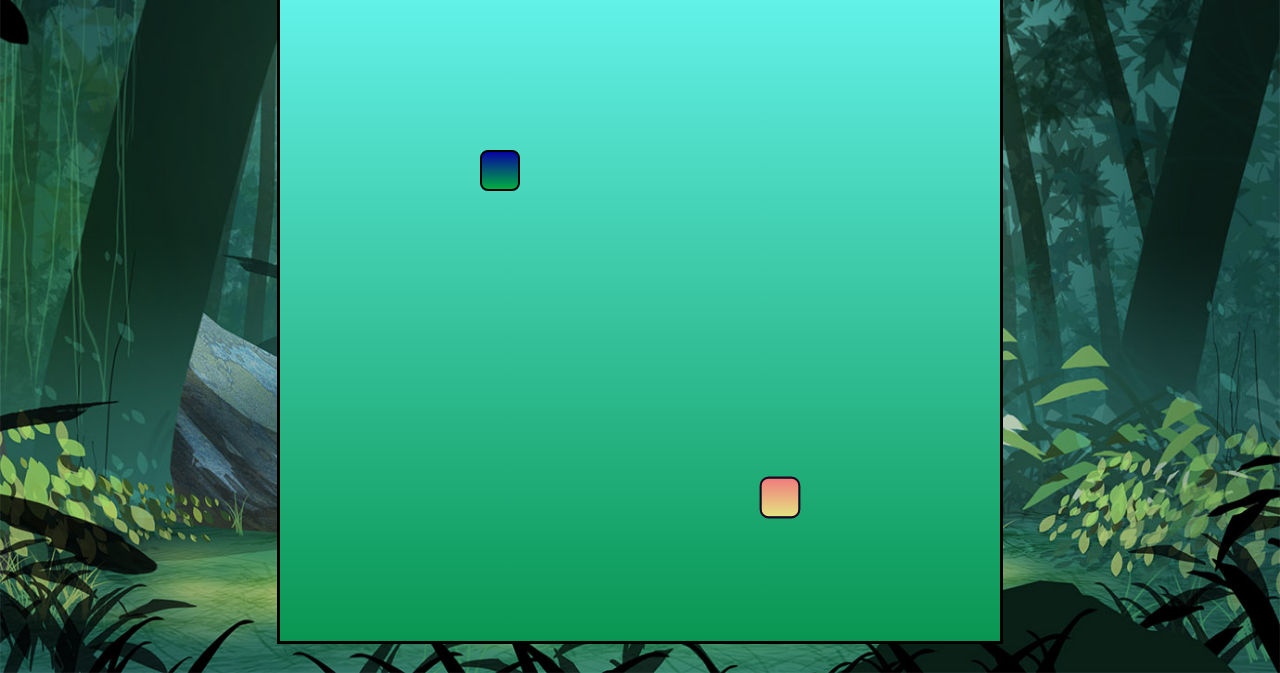
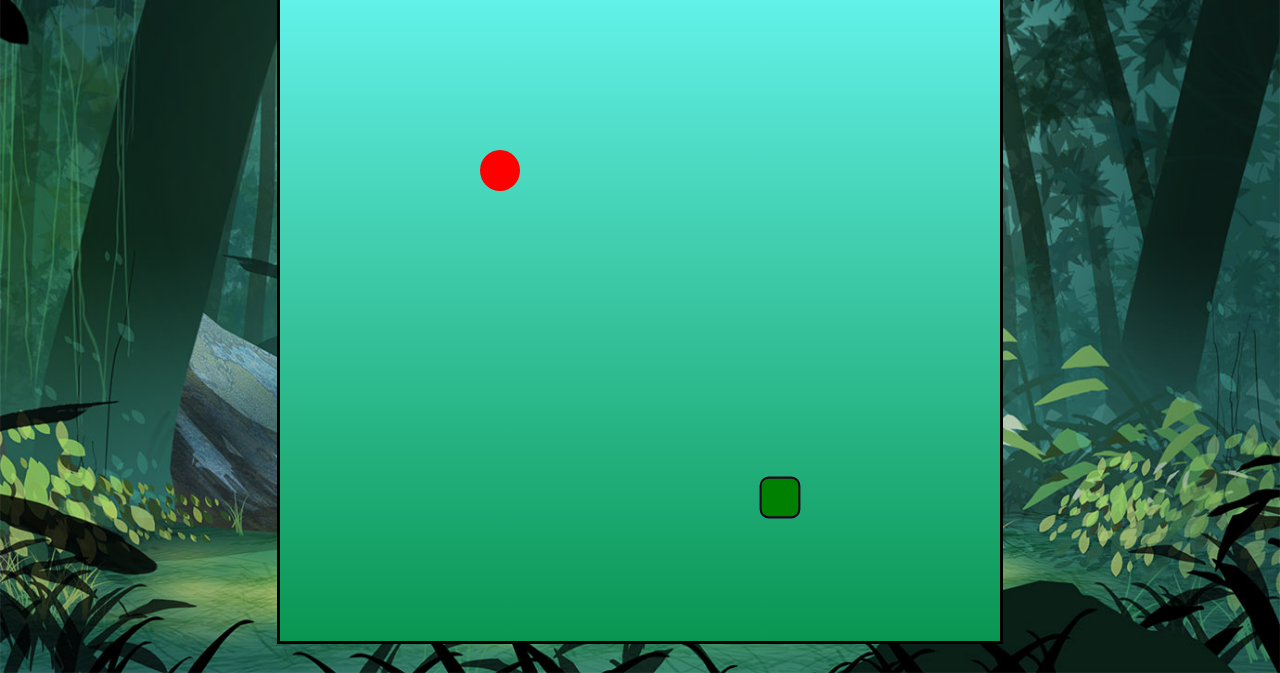
Before and after one commit to RaviCodingLife/Snake-Game, a plain HTML site: page index.html in a window 1280 px wide. Shown: the part 127-800 px from the top of the page. Drawn offline with Linux system fonts and the light colour scheme; a web font is replaced by a local one.

Commit message:
Update style.css

```diff
--- a/css/style.css
+++ b/css/style.css
@@ -45,20 +45,20 @@
 }
 
 .head{
-    background: linear-gradient(rgb(240, 124, 124), rgb(228, 228, 129));
+    background-color: green;
     border: 2px solid rgb(34, 4, 34);
     transform: scale(1.02);
     border-radius: 9px;
 }
 
 .snake{
-    background-color: purple;
-    border: .15vmin solid white;
+    background-color: greenyellow;
+    border: .15vmin solid black;
     border-radius: 12px;
 }
 
 .food{
-    background: linear-gradient(rgb(7, 4, 162), rgb(0, 174, 64));
-    border: .25vmin solid black;
-    border-radius: 8px;
+    background-color: red;
+    border: .25vmin solid red;
+    border-radius: 50%;
 }
```
